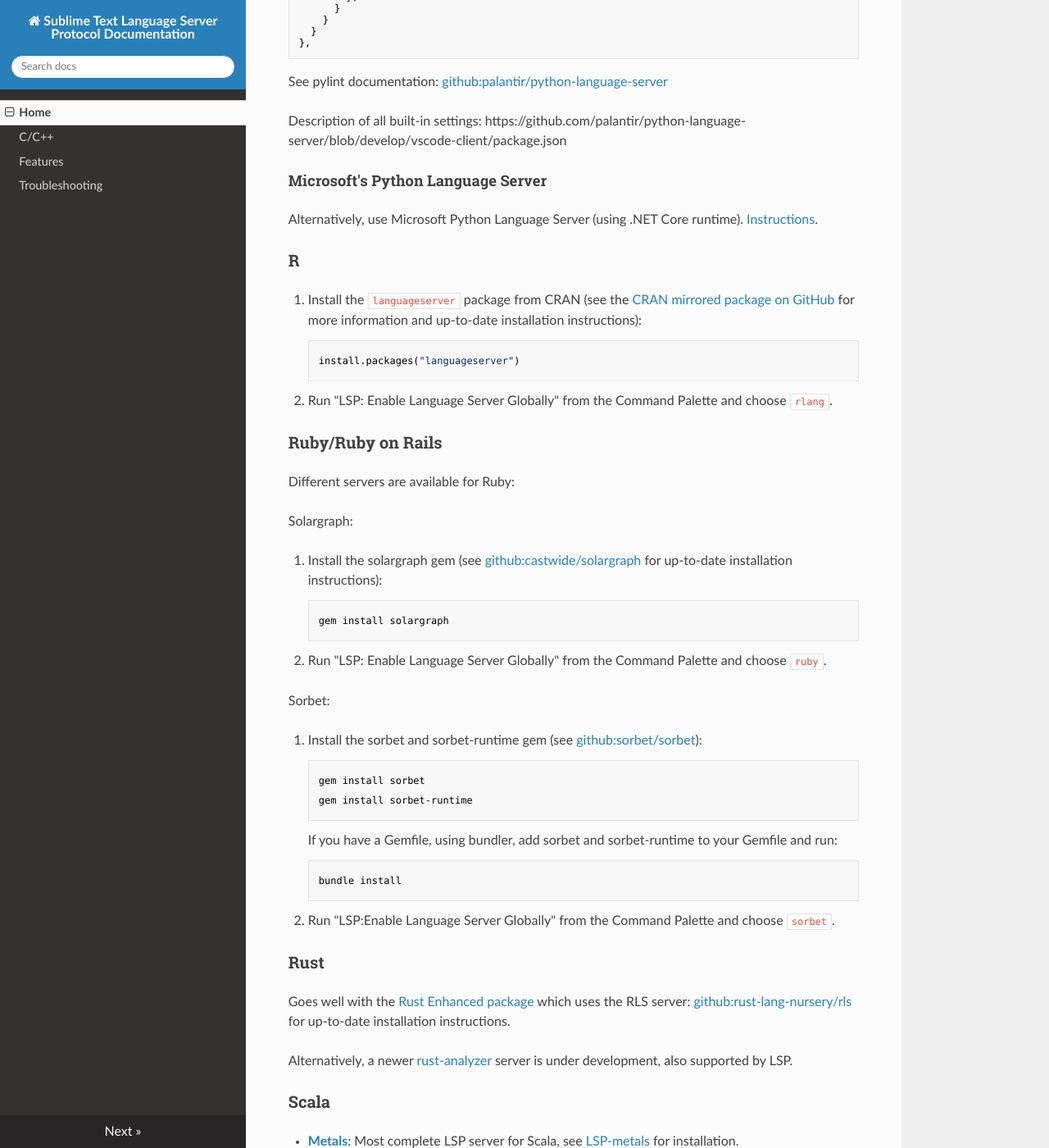
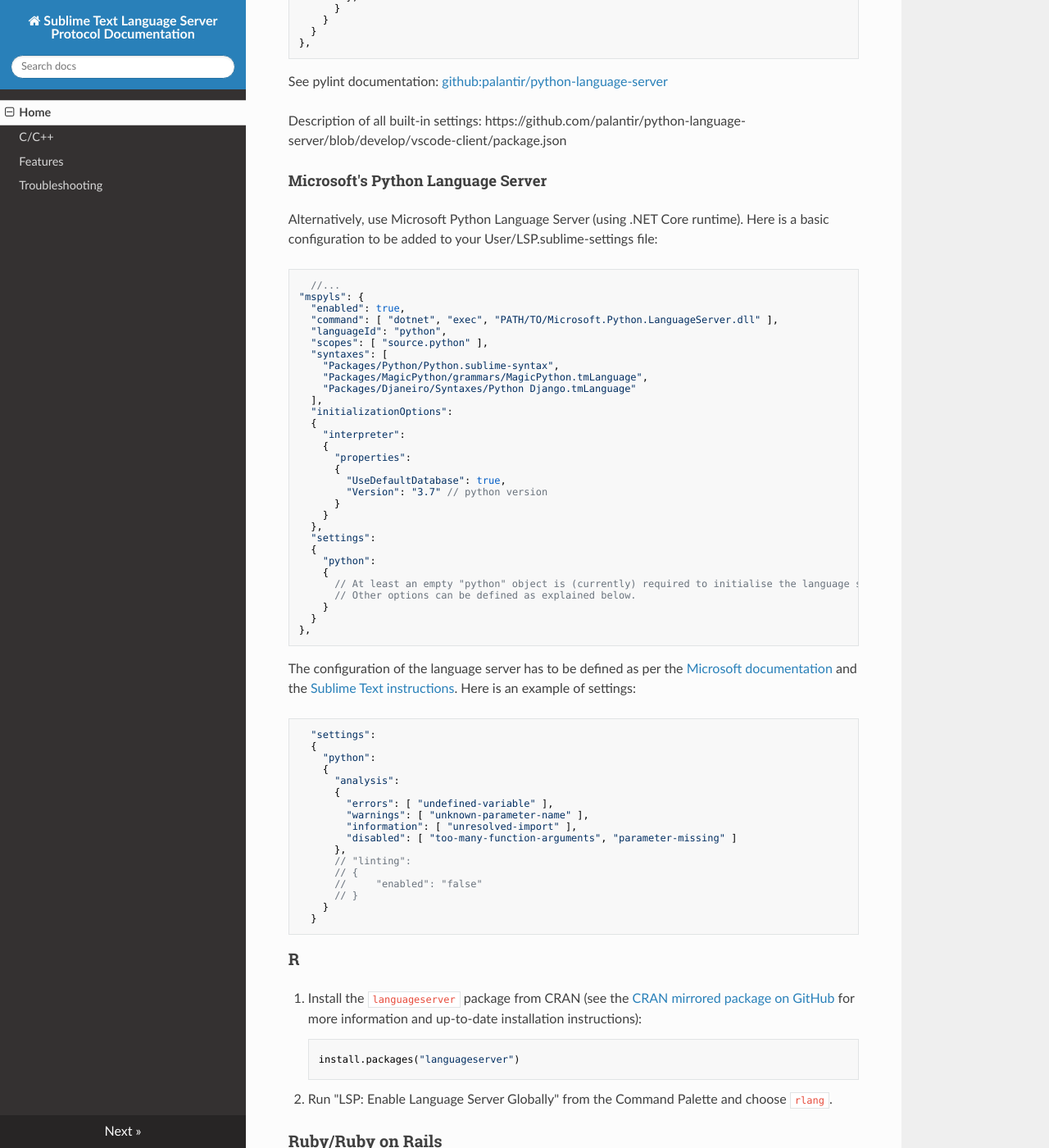
Before and after one commit to sublimelsp/LSP, an MkDocs documentation site: the page built from docs/index.md, in a window 1280 px wide and 1400 px high, scrolled down 15530 px. Shown: the whole window at 82% size. Built offline with MkDocs 1.6.1, drawn with Linux system fonts in a browser that asks for light colours; nearby versions of some CDN libraries.

Commit message:
Add configuration information for the Microsoft Python Language Server

````diff
--- a/docs/index.md
+++ b/docs/index.md
@@ -824,7 +824,65 @@
 
 #### Microsoft's Python Language Server
 
-Alternatively, use Microsoft Python Language Server (using .NET Core runtime). [Instructions](https://github.com/Microsoft/python-language-server/blob/master/Using_in_sublime_text.md).
+Alternatively, use Microsoft Python Language Server (using .NET Core runtime).
+Here is a basic configuration to be added to your User/LSP.sublime-settings file:
+
+```js
+  //...
+"mspyls": {
+  "enabled": true,
+  "command": [ "dotnet", "exec", "PATH/TO/Microsoft.Python.LanguageServer.dll" ],
+  "languageId": "python",
+  "scopes": [ "source.python" ],
+  "syntaxes": [
+    "Packages/Python/Python.sublime-syntax",
+    "Packages/MagicPython/grammars/MagicPython.tmLanguage",
+    "Packages/Djaneiro/Syntaxes/Python Django.tmLanguage"
+  ],
+  "initializationOptions":
+  {
+    "interpreter":
+    {
+      "properties":
+      {
+        "UseDefaultDatabase": true,
+        "Version": "3.7" // python version
+      }
+    }
+  },
+  "settings":
+  {
+    "python":
+    {
+      // At least an empty "python" object is (currently) required to initialise the language server.
+      // Other options can be defined as explained below.
+    }
+  }
+},
+```
+
+The configuration of the language server has to be defined as per the [Microsoft documentation](https://github.com/microsoft/python-language-server/blob/master/README.md) and the [Sublime Text instructions](https://github.com/Microsoft/python-language-server/blob/master/Using_in_sublime_text.md).
+Here is an example of settings:
+
+```js
+  "settings":
+  {
+    "python":
+    {
+      "analysis":
+      {
+        "errors": [ "undefined-variable" ],
+        "warnings": [ "unknown-parameter-name" ],
+        "information": [ "unresolved-import" ],
+        "disabled": [ "too-many-function-arguments", "parameter-missing" ]
+      },
+      // "linting":
+      // {
+      //     "enabled": "false"
+      // }
+    }
+  }
+```
 
 ### R<a name="r"></a>
 
````
